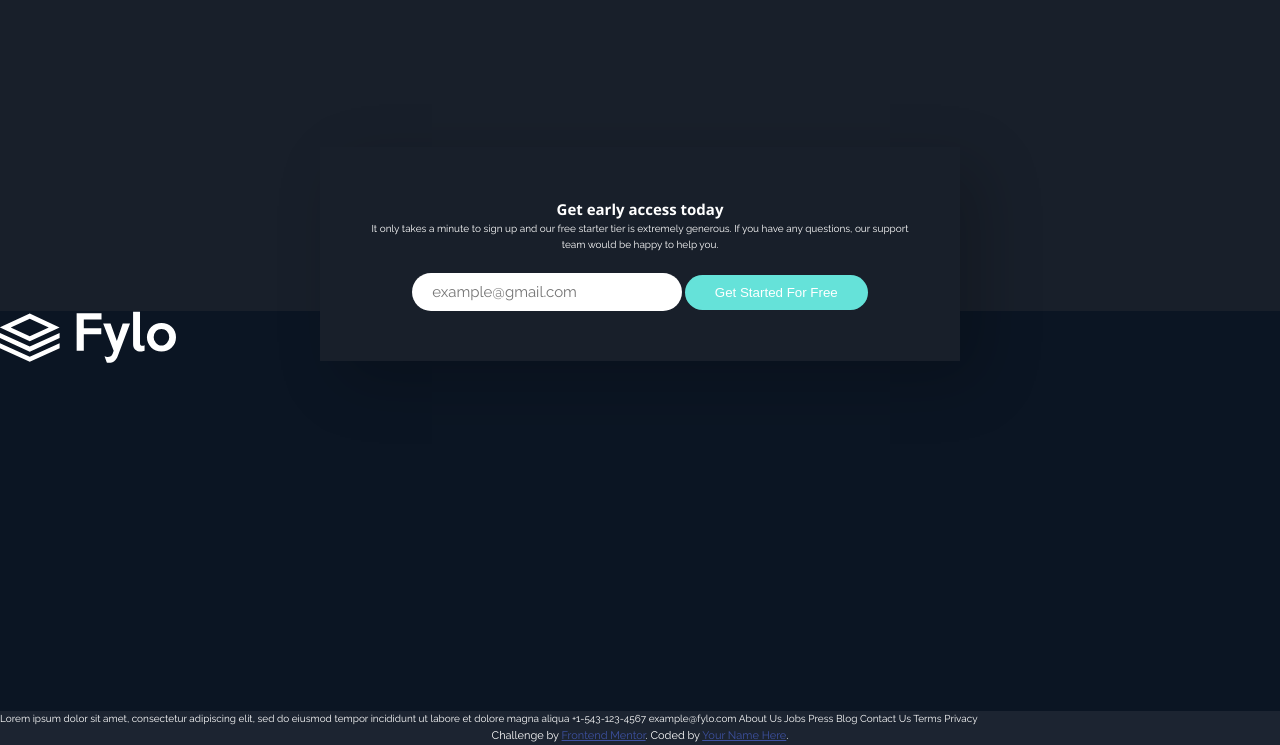
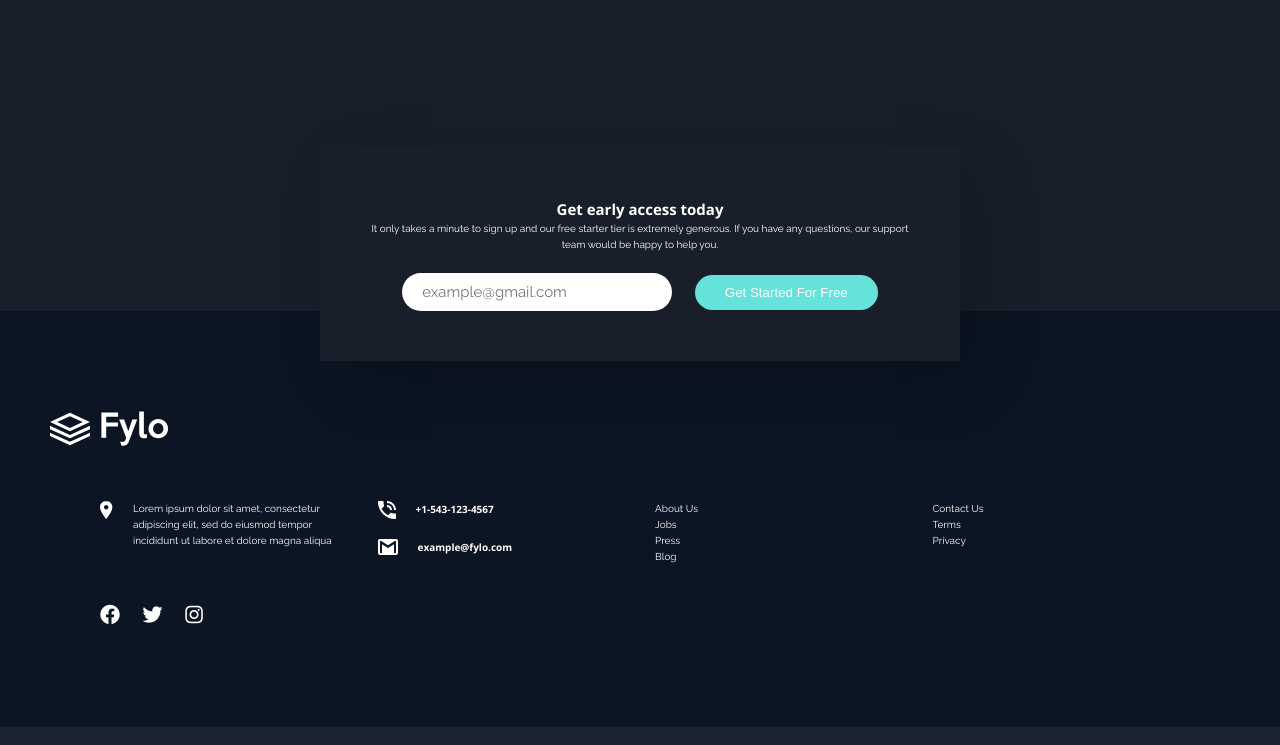
Before and after one commit to jsxike/fylo, a plain HTML site: page index.html in a window 1280 px wide. Shown: the part 2079-2824 px from the top of the page. Drawn offline with nearby package versions, Linux system fonts and the light colour scheme.

Commit message:
destop view complete

```diff
--- a/css/styles.css
+++ b/css/styles.css
@@ -190,6 +190,7 @@ h4 {
   border-radius: 3rem;
   border: none;
   padding: 1rem 2rem;
+  margin-right: 2rem;
 }
 .form_button {
   outline: none;
@@ -198,10 +199,55 @@ h4 {
   border-radius: 2rem;
   background-color: hsl(176, 68%, 64%);
   border: none;
+  cursor: pointer;
 }
 
 /* FOOTER */
 .footer {
-  height: 50vh;
+  padding: 5rem;
   background-color: hsl(216, 53%, 9%);
 }
+.footer_logo {
+  margin-top: 5rem;
+  width: 10%;
+}
+.footer_boxes {
+  padding: 5rem;
+  display: grid;
+  grid-template-columns: repeat(auto-fit, minmax(20rem, 1fr));
+  justify-items: start;
+  gap: 3rem;
+}
+
+.location_box {
+  display: grid;
+  grid-template-columns: min-content 1fr;
+  column-gap: 2rem;
+}
+
+.footer_contact {
+  display: grid;
+  grid-template-columns: min-content 1fr;
+  column-gap: 2rem;
+  margin-bottom: 2rem;
+}
+
+ul {
+  list-style: none;
+}
+li {
+  cursor: pointer;
+}
+ul a {
+  text-decoration: none;
+  color: inherit;
+}
+
+.footer_awesome {
+  font-size: 2rem;
+  margin-right: 2rem;
+  cursor: pointer;
+}
+.footer_awesome:hover {
+  color: hsl(176, 68%, 64%);
+}
--- a/index.html
+++ b/index.html
@@ -8,6 +8,9 @@
   <link rel="preconnect" href="https://fonts.gstatic.com">
   <link href="https://fonts.googleapis.com/css2?family=Open+Sans:wght@700&family=Raleway:wght@400;700&display=swap"
     rel="stylesheet">
+  <link rel="stylesheet" href="https://cdnjs.cloudflare.com/ajax/libs/font-awesome/5.15.2/css/all.min.css"
+    integrity="sha512-HK5fgLBL+xu6dm/Ii3z4xhlSUyZgTT9tuc/hSrtw6uzJOvgRr2a9jyxxT1ely+B+xFAmJKVSTbpM/CuL7qxO8w=="
+    crossorigin="anonymous" />
 
   <link rel="icon" type="image/png" sizes="32x32" href="./images/favicon-32x32.png">
   <link rel="stylesheet" href="./css/styles.css">
@@ -159,29 +162,52 @@
 
   <footer class="footer">
     <img src="./images/logo.svg" alt="header logo" class="footer_logo">
+
+    <div class="footer_boxes">
+      <div class="footer_box">
+        <div class="location_box">
+          <img src="./images/icon-location.svg" alt="icon-location" class="footer-icon-1">
+          <p class="footer_paragraph">
+            Lorem ipsum dolor sit amet, consectetur adipiscing elit, sed do eiusmod tempor incididunt ut labore et
+            dolore magna aliqua
+          </p>
+        </div>
+
+      </div>
+      <div class="footer_box">
+
+        <div class="footer_contact">
+          <img src="./images/icon-phone.svg" alt="" class="contact-icon">
+          <h4 class="contact_text">+1-543-123-4567</h4>
+        </div>
+        <div class="footer_contact">
+          <img src="./images/icon-email.svg" alt="" class="contact-icon">
+          <h4 class="contact_text">example@fylo.com</h4>
+        </div>
+      </div>
+      <div class="footer_box">
+        <ul class="footer_list">
+          <li class="footer_item"><a href="#" class="footer_link">About Us</a></li>
+          <li class="footer_item"><a href="#" class="footer_link">Jobs</a></li>
+          <li class="footer_item"><a href="#" class="footer_link">Press</a></li>
+          <li class="footer_item"><a href="#" class="footer_link">Blog</a></li>
+        </ul>
+      </div>
+      <div class="footer_box">
+        <ul class="footer_list">
+          <li class="footer_item"><a href="#" class="footer_link">Contact Us</a></li>
+          <li class="footer_item"><a href="#" class="footer_link">Terms</a></li>
+          <li class="footer_item"><a href="#" class="footer_link">Privacy</a></li>
+        </ul>
+      </div>
+      <div class="footer_box">
+        <i class="fab fa-facebook footer_awesome"></i>
+        <i class="fab fa-twitter footer_awesome"></i>
+        <i class="fab fa-instagram footer_awesome"></i>
+      </div>
+    </div>
   </footer>
 
-  Lorem ipsum dolor sit amet, consectetur adipiscing elit, sed do eiusmod tempor incididunt ut labore et
-  dolore magna aliqua
-
-  +1-543-123-4567
-  example@fylo.com
-
-  About Us
-  Jobs
-  Press
-  Blog
-
-  Contact Us
-  Terms
-  Privacy
-
-  <footer>
-    <p class="attribution">
-      Challenge by <a href="https://www.frontendmentor.io?ref=challenge" target="_blank">Frontend Mentor</a>.
-      Coded by <a href="#">Your Name Here</a>.
-    </p>
-  </footer>
 </body>
 
 </html>
```
